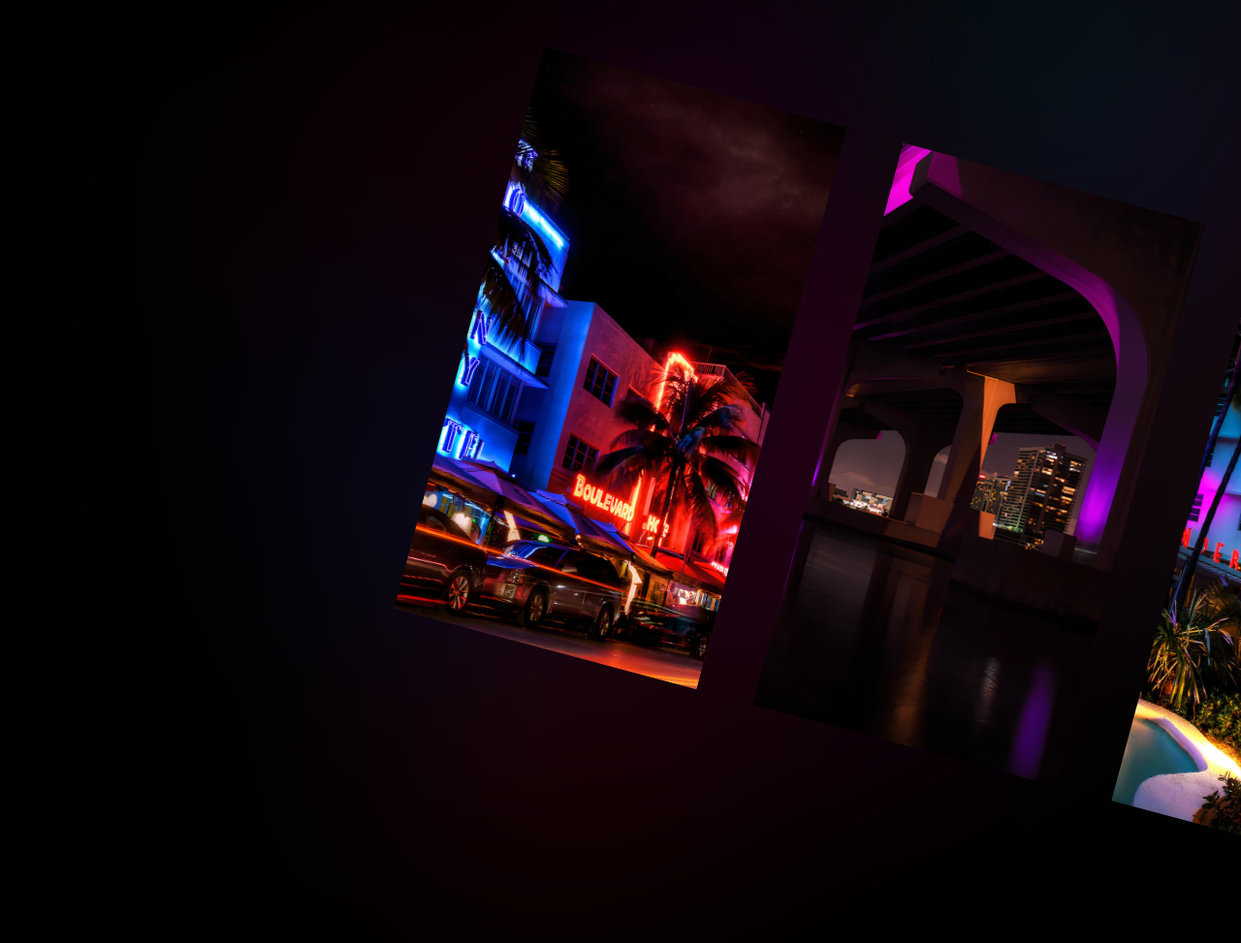
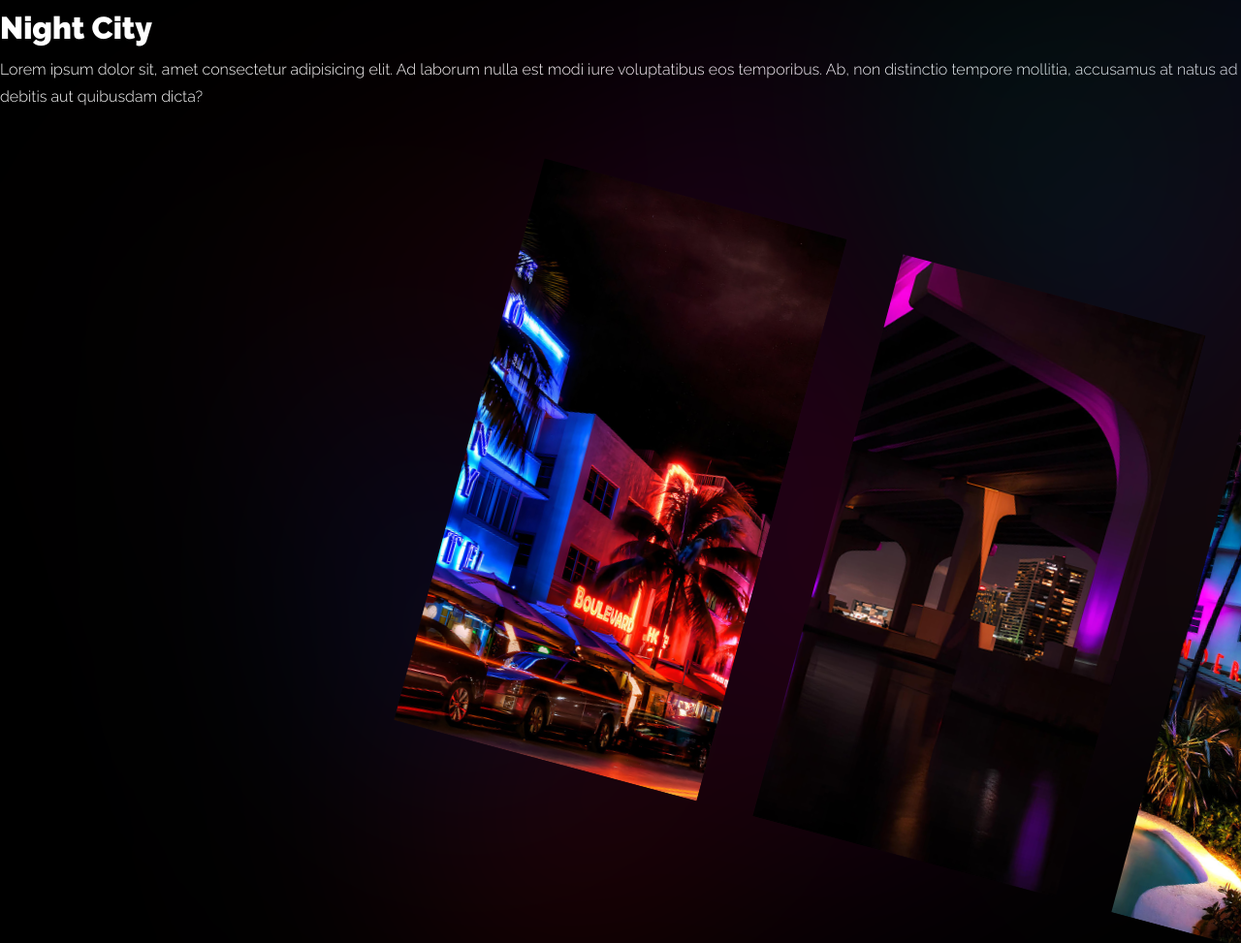
Before and after one commit to MaximoJSDev/Parallax-Image-Cards, a plain HTML site: page index.html in a window 1280 px wide. Shown: the top 973 px of the page at 97% size. Drawn offline with Linux system fonts and the light colour scheme.

Commit message:
Agrega una pseudo descripcion

```diff
--- a/index.html
+++ b/index.html
@@ -9,6 +9,14 @@
     <link rel="stylesheet" href="style.css" />
   </head>
   <body>
+    <main class="description">
+      <h1 class="logo">Night City</h1>
+      <p>
+        Lorem ipsum dolor sit, amet consectetur adipisicing elit. Ad laborum
+        nulla est modi iure voluptatibus eos temporibus. Ab, non distinctio
+        tempore mollitia, accusamus at natus ad debitis aut quibusdam dicta?
+      </p>
+    </main>
     <div class="swiper slider slider_main">
       <div class="swiper-wrapper slier__wrapper">
         <div class="swiper-slide slider__item">
```
